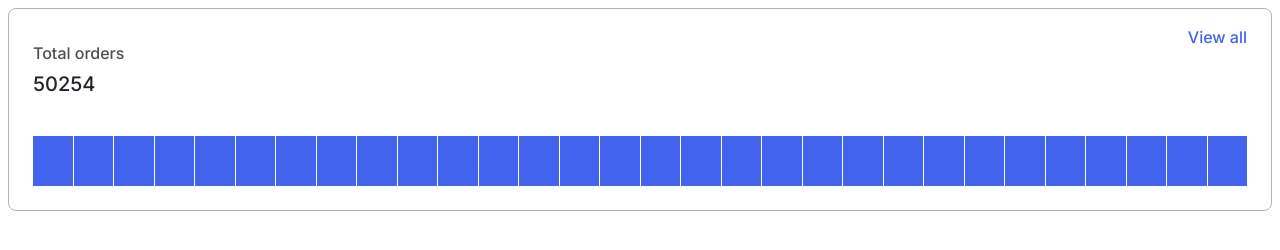
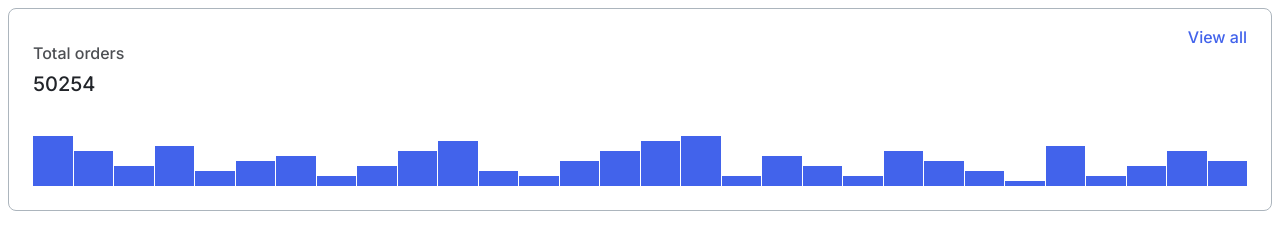
Before and after one commit to js-tasks-ru/htmlcss-20220414_lena4ertik, a website: page 04-lection2/01-histogram/index.html in a window 1280 px wide. Drawn offline with Linux system fonts and the light colour scheme.

Commit message:
Исправлено решение по гистограмме с учетом ревью

```diff
--- a/04-lection2/01-histogram/histogram.css
+++ b/04-lection2/01-histogram/histogram.css
@@ -38,8 +38,7 @@
     flex-wrap: nowrap;
     width: 100%;
     height: 50px;
-
-
+    align-items: flex-end;
 }
 .histogram__bar {
     flex: 1 0 auto;
--- a/04-lection2/01-histogram/index.html
+++ b/04-lection2/01-histogram/index.html
@@ -13,36 +13,36 @@
             </div>
             <p class="histogram__total">50254</p>
             <div class="histogram__bars">
-                <div class="histogram__bar" ctyle="height:100%"></div>
-                <div class="histogram__bar" ctyle="height:70%"></div>
-                <div class="histogram__bar" ctyle="height:40%"></div>
-                <div class="histogram__bar" ctyle="height:80%"></div>
-                <div class="histogram__bar" ctyle="height:30%"></div>
-                <div class="histogram__bar" ctyle="height:500%"></div>
-                <div class="histogram__bar" ctyle="height:60%"></div>
-                <div class="histogram__bar" ctyle="height:20%"></div>
-                <div class="histogram__bar" ctyle="height:40%"></div>
-                <div class="histogram__bar" ctyle="height:70%"></div>
-                <div class="histogram__bar" ctyle="height:90%"></div>
-                <div class="histogram__bar" ctyle="height:30%"></div>
-                <div class="histogram__bar" ctyle="height:20%"></div>
-                <div class="histogram__bar" ctyle="height:50%"></div>
-                <div class="histogram__bar" ctyle="height:70%"></div>
-                <div class="histogram__bar" ctyle="height:90%"></div>
-                <div class="histogram__bar" ctyle="height:100%"></div>
-                <div class="histogram__bar" ctyle="height:20%"></div>
-                <div class="histogram__bar" ctyle="height:60%"></div>
-                <div class="histogram__bar" ctyle="height:40%"></div>
-                <div class="histogram__bar" ctyle="height:20%"></div>
-                <div class="histogram__bar" ctyle="height:70%"></div>
-                <div class="histogram__bar" ctyle="height:50%"></div>
-                <div class="histogram__bar" ctyle="height:30%"></div>
-                <div class="histogram__bar" ctyle="height:10%"></div>
-                <div class="histogram__bar" ctyle="height:80%"></div>
-                <div class="histogram__bar" ctyle="height:20%"></div>
-                <div class="histogram__bar" ctyle="height:40%"></div>
-                <div class="histogram__bar" ctyle="height:70%"></div>
-                <div class="histogram__bar" ctyle="height:50%"></div>
+                <div class="histogram__bar" style="height:100%"></div>
+                <div class="histogram__bar" style="height:70%"></div>
+                <div class="histogram__bar" style="height:40%"></div>
+                <div class="histogram__bar" style="height:80%"></div>
+                <div class="histogram__bar" style="height:30%"></div>
+                <div class="histogram__bar" style="height:50%"></div>
+                <div class="histogram__bar" style="height:60%"></div>
+                <div class="histogram__bar" style="height:20%"></div>
+                <div class="histogram__bar" style="height:40%"></div>
+                <div class="histogram__bar" style="height:70%"></div>
+                <div class="histogram__bar" style="height:90%"></div>
+                <div class="histogram__bar" style="height:30%"></div>
+                <div class="histogram__bar" style="height:20%"></div>
+                <div class="histogram__bar" style="height:50%"></div>
+                <div class="histogram__bar" style="height:70%"></div>
+                <div class="histogram__bar" style="height:90%"></div>
+                <div class="histogram__bar" style="height:100%"></div>
+                <div class="histogram__bar" style="height:20%"></div>
+                <div class="histogram__bar" style="height:60%"></div>
+                <div class="histogram__bar" style="height:40%"></div>
+                <div class="histogram__bar" style="height:20%"></div>
+                <div class="histogram__bar" style="height:70%"></div>
+                <div class="histogram__bar" style="height:50%"></div>
+                <div class="histogram__bar" style="height:30%"></div>
+                <div class="histogram__bar" style="height:10%"></div>
+                <div class="histogram__bar" style="height:80%"></div>
+                <div class="histogram__bar" style="height:20%"></div>
+                <div class="histogram__bar" style="height:40%"></div>
+                <div class="histogram__bar" style="height:70%"></div>
+                <div class="histogram__bar" style="height:50%"></div>
             </div>
         </div>
     </body>
```
